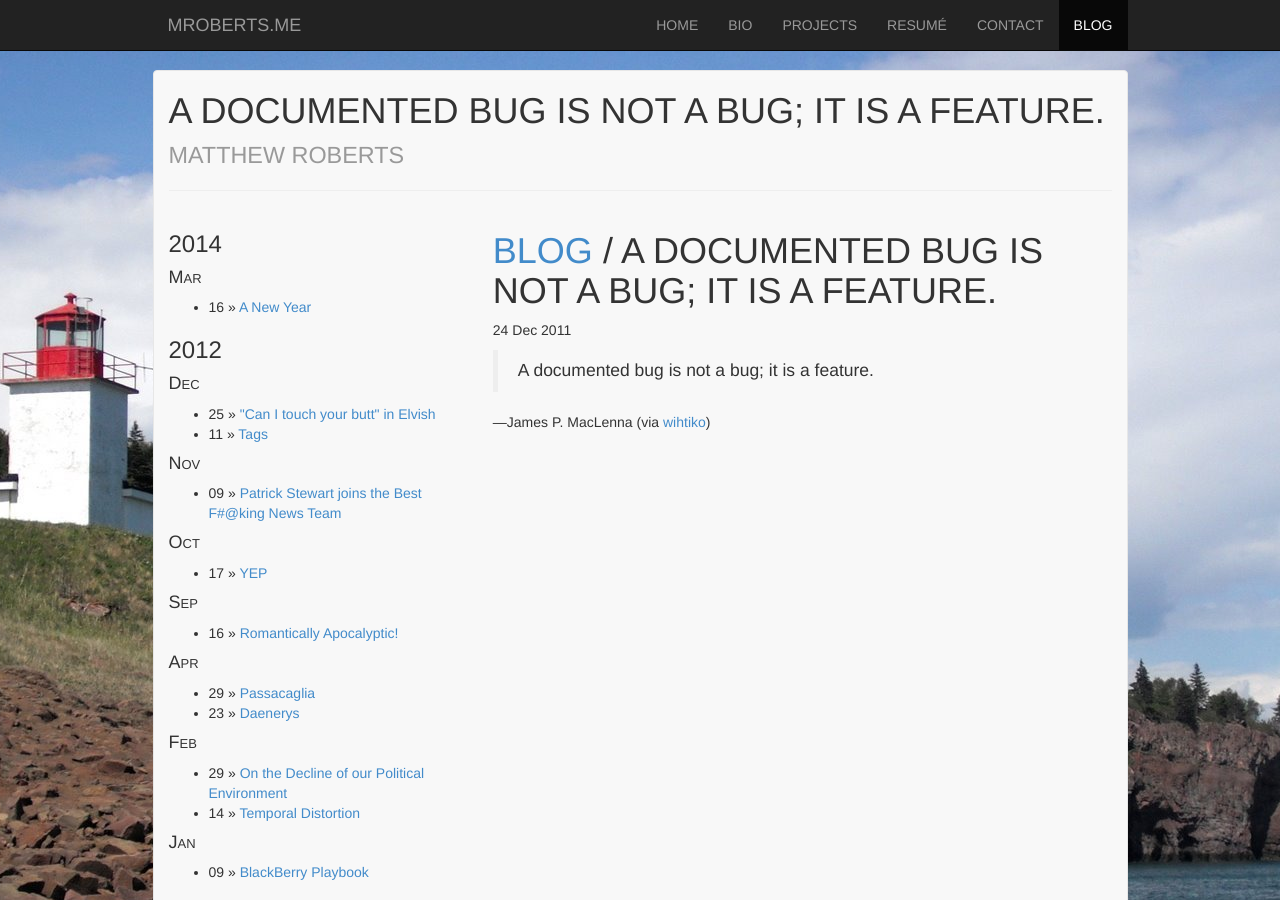
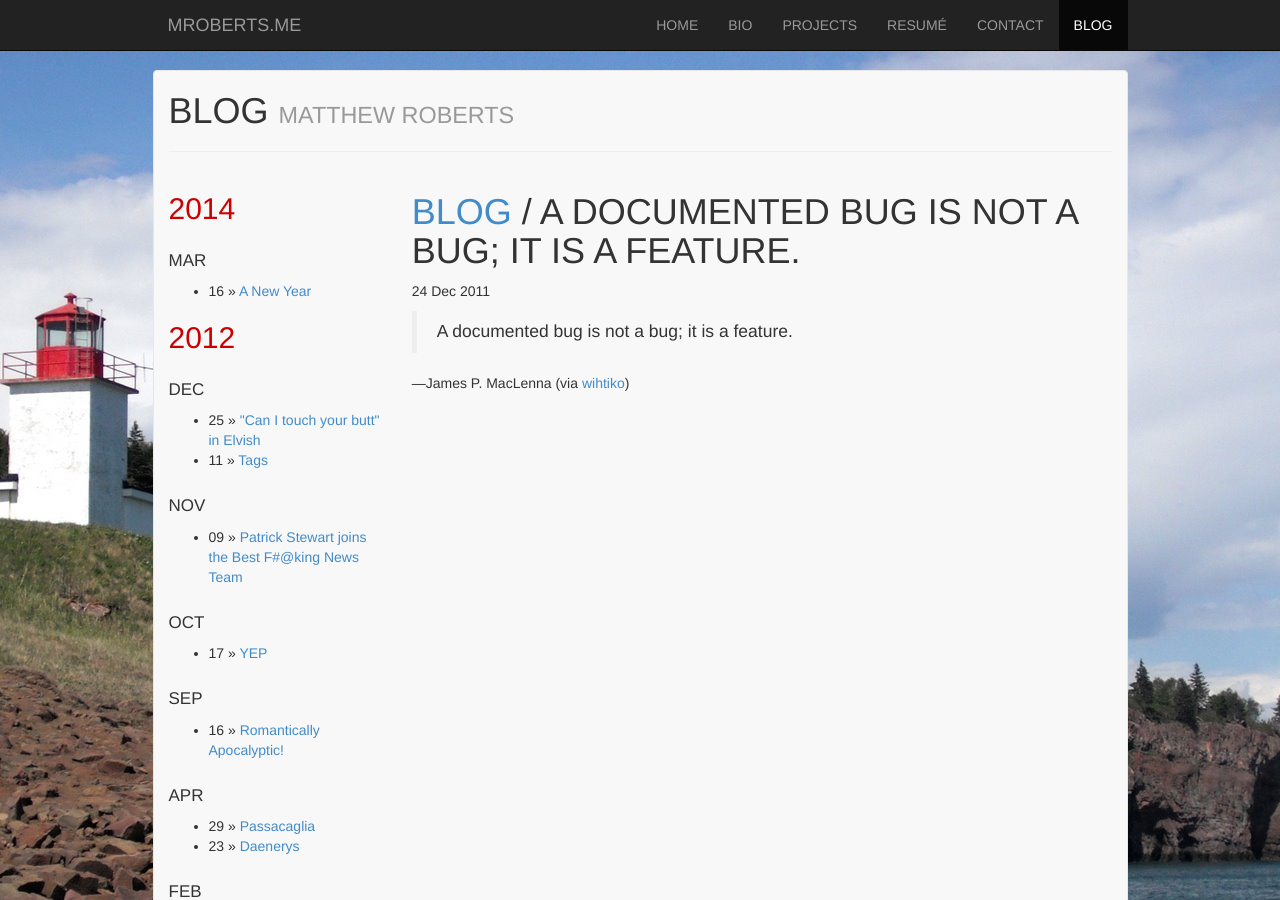
Before and after one commit to eruraindil/eruraindil.github.com, a Jekyll site: the page built from _posts/2011-12-23-a-documented-bug-is-not-a-bug-it-is-a-feature.md, in a window 1280 px wide and 900 px high. Built offline with Jekyll 4.4.1, drawn with Linux system fonts in a browser that asks for light colours; Markdown is read by kramdown in place of the engine named in the settings.

Commit message:
style tweaks and git hub button

```diff
--- a/_includes/footer.html
+++ b/_includes/footer.html
@@ -8,4 +8,4 @@
     </ul>
   </div>
 </div>
-<p id="footer"><small>&copy;{{ date }} Matthew Roberts<abbr title="Yep, you can trademark anything that you claim ownership of. (It is meaningless to put a trademark on a name because it is implicitly yours though.)">&trade;</abbr></small></p>
+<p id="footer"><small>&copy;{{ date }} Matthew Roberts<!--<abbr title="Yep, you can trademark anything that you claim ownership of. (It is meaningless to put a trademark on a name because it is implicitly yours though.)">-->&trade;<!--</abbr>--></small></p>
--- a/_layouts/default.html
+++ b/_layouts/default.html
@@ -56,6 +56,7 @@
           <a href="http://www.facebook.com/eruraindil"><img src="/img/facebook_16x16.png" /></a>
           <a href="http://www.linkedin.com/pub/matthew-roberts-rhb/28/b55/115"><img src="/img/linkedin_16x16.png" /></a>
           <a href="https://plus.google.com/105453048569831500209"><img src="/img/gplus_16x16.png" /></a>
+          <a href="https://github.com/eruraindil"><img src="/img/github_16x16.png" /></a>
         </div>
       </div>
     </div>
--- a/_layouts/full-page.html
+++ b/_layouts/full-page.html
@@ -3,7 +3,7 @@
 ---
 
 <div id="content" class="col-md-10 col-md-offset-1">
-  <h1>{{ page.title }} <small>Matthew Roberts</small></h1>
+  <h1>{{ page.menu }} <small>Matthew Roberts</small></h1>
   <hr>
   {{ content }}
   {% include footer.html %}
--- a/_layouts/post.html
+++ b/_layouts/post.html
@@ -3,7 +3,7 @@
 ---
 
 <div class="row">
-	<div class="col-md-4">
+	<div class="col-md-3">
 		{% for post in site.posts %}
 
 			{% assign postdate_year = post.date | date: "%Y" %}
@@ -15,7 +15,7 @@
 					</ul>
 				{% endif %}
 
-				<h3>{{ postdate_year }}</h3>
+				<h2>{{ postdate_year }}</h2>
 			{% endif %}
 
 			{% if (postdate_mon != prevpostdate_mon) or (postdate_mon == prevpostdate_mon and postdate_year != prevpostdate_year) %}
@@ -24,7 +24,7 @@
 					</ul>
 				{% endif %}
 
-				<h4>{{ postdate_mon }}</h4>
+				<h3>{{ postdate_mon }}</h3>
 				<ul>
 			{% endif %}
 
@@ -35,7 +35,7 @@
 
 		{% endfor %}
 	</div>
-	<div class="col-md-8">
+	<div class="col-md-9">
 		<h1><a href="/blog/">Blog</a> / {{ page.title }}</h1>
 		<p class="meta">{{ page.date | date_to_string }}</p>
 
```
Also changed, not shown: _layouts/blog.html (+4 -4 lines), img/github_16x16.png (added), img/github_50x50.png (added).
